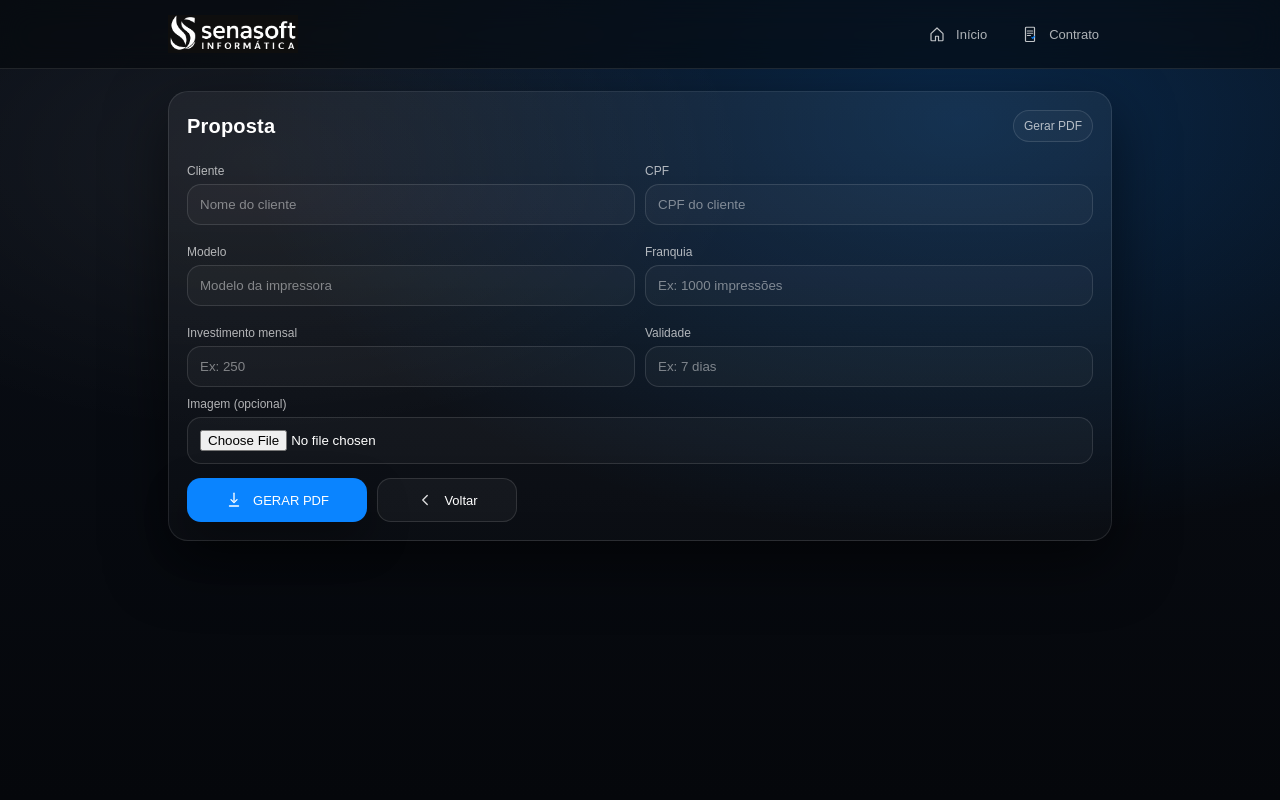
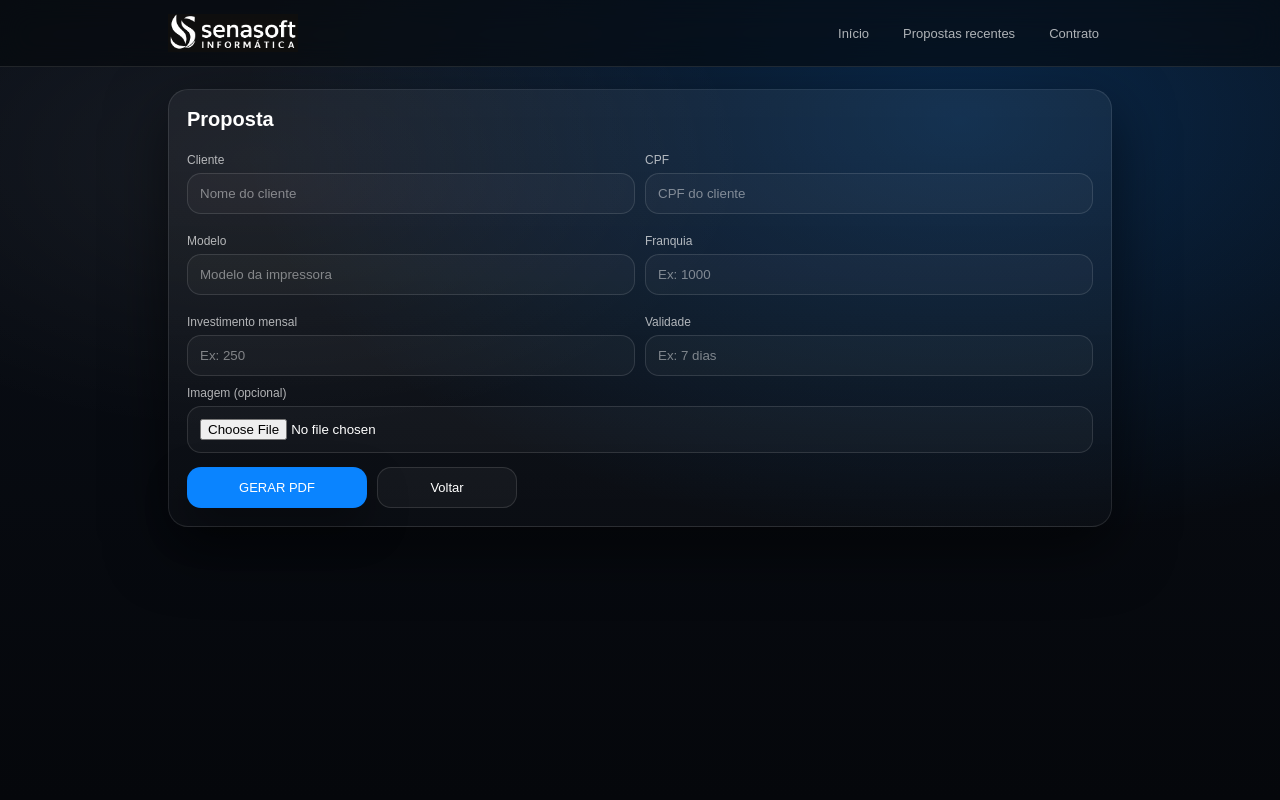
Before and after one commit to mateussenamlv-hash/gerador-propostas, a Flask app: page /proposta in a window 1280 px wide. Run offline with Flask 3, Linux system fonts and the light colour scheme.

Commit message:
Update proposta.html

```diff
--- a/templates/proposta.html
+++ b/templates/proposta.html
@@ -7,13 +7,11 @@
   <style>
     :root{
       --bg0:#05070b;
-      --bg1:#070b12;
       --bg2:#0a0f18;
-      --glass: rgba(255,255,255,.04);
       --line: rgba(255,255,255,.10);
       --text:#ffffff;
       --muted: rgba(255,255,255,.68);
-      --blue:#0a84ff; /* manter */
+      --blue:#0a84ff;
       --shadow: 0 22px 60px rgba(0,0,0,.55);
       --radius: 20px;
     }
@@ -49,9 +47,7 @@
     .logo img{ height:38px; display:block; }
     .logo{ text-decoration:none; display:flex; align-items:center; }
 
-    .nav{
-      display:flex; gap:8px; align-items:center;
-    }
+    .nav{ display:flex; gap:8px; align-items:center; }
     .nav a{
       text-decoration:none;
       color: var(--muted);
@@ -71,11 +67,7 @@
       transform: translateY(-1px);
     }
 
-    .wrap{
-      max-width: 980px;
-      margin: 0 auto;
-      padding: 22px 18px 28px;
-    }
+    .wrap{ max-width: 980px; margin: 0 auto; padding: 22px 18px 28px; }
 
     .panel{
       border:1px solid var(--line);
@@ -85,27 +77,8 @@
       padding: 18px;
     }
 
-    .header{
-      display:flex;
-      align-items:center;
-      justify-content:space-between;
-      gap:12px;
-      margin-bottom: 12px;
-    }
-    .header h1{
-      margin:0;
-      font-size: 20px;
-      letter-spacing:.2px;
-    }
-    .chip{
-      font-size:12px;
-      color: var(--muted);
-      padding: 8px 10px;
-      border-radius: 999px;
-      border:1px solid rgba(255,255,255,.12);
-      background: rgba(255,255,255,.03);
-      white-space:nowrap;
-    }
+    .header{ display:flex; align-items:center; justify-content:space-between; gap:12px; margin-bottom: 12px; }
+    .header h1{ margin:0; font-size: 20px; }
 
     .grid{
       display:grid;
@@ -117,12 +90,7 @@
       .header{ flex-direction:column; align-items:flex-start; }
     }
 
-    label{
-      display:block;
-      font-size:12px;
-      color: var(--muted);
-      margin: 10px 0 6px;
-    }
+    label{ display:block; font-size:12px; color: var(--muted); margin: 10px 0 6px; }
     input{
       width:100%;
       padding: 12px 12px;
@@ -138,18 +106,8 @@
       box-shadow: 0 0 0 4px rgba(10,132,255,.12);
     }
 
-    .file{
-      margin-top: 10px;
-    }
+    .actions{ display:flex; gap:10px; flex-wrap:wrap; margin-top: 14px; align-items:center; }
 
-    .actions{
-      display:flex;
-      gap:10px;
-      flex-wrap:wrap;
-      margin-top: 14px;
-    }
-
-    /* Botão azul de gerar PDF (como você pediu) */
     button{
       padding: 12px 14px;
       border-radius: 14px;
@@ -168,6 +126,7 @@
     }
     button:hover{ filter: brightness(1.05); transform: translateY(-1px); }
     button:active{ transform: translateY(0); }
+    button[disabled]{ opacity:.75; cursor:not-allowed; transform:none; }
 
     .btn-secondary{
       padding: 12px 14px;
@@ -189,7 +148,16 @@
       background: rgba(10,132,255,.10);
     }
 
-    svg{ width:18px; height:18px; }
+    /* spinner */
+    .spinner{
+      width:16px;height:16px;
+      border:2px solid rgba(255,255,255,.55);
+      border-top-color: rgba(255,255,255,.15);
+      border-radius:999px;
+      animation: spin .8s linear infinite;
+      display:none;
+    }
+    @keyframes spin{ to{ transform: rotate(360deg); } }
   </style>
 </head>
 <body>
@@ -198,8 +166,9 @@
     <div class="topbar-inner">
       <a class="logo" href="/"><img src="/static/logo.png" alt="Logo"></a>
       <nav class="nav">
-        <a href="/"><svg viewBox="0 0 24 24" fill="none"><path d="M4 11.5 12 4l8 7.5V20a1 1 0 0 1-1 1h-5v-6H10v6H5a1 1 0 0 1-1-1v-8.5Z" stroke="rgba(255,255,255,.75)" stroke-width="1.6" stroke-linejoin="round"/></svg>Início</a>
-        <a href="/contrato"><svg viewBox="0 0 24 24" fill="none"><path d="M7 3h10a1 1 0 0 1 1 1v17a1 1 0 0 1-1 1H7a1 1 0 0 1-1-1V4a1 1 0 0 1 1-1Z" stroke="rgba(255,255,255,.75)" stroke-width="1.6"/><path d="M8.5 8h7M8.5 11h7M8.5 14h4" stroke="rgba(255,255,255,.75)" stroke-width="1.6" stroke-linecap="round"/><path d="M14.5 16.5l1.2 1.2 2.3-2.3" stroke="rgba(10,132,255,.9)" stroke-width="1.8" stroke-linecap="round" stroke-linejoin="round"/></svg>Contrato</a>
+        <a href="/">Início</a>
+        <a href="/propostas-recentes">Propostas recentes</a>
+        <a href="/contrato">Contrato</a>
       </nav>
     </div>
   </header>
@@ -208,10 +177,9 @@
     <section class="panel">
       <div class="header">
         <h1>Proposta</h1>
-        <div class="chip">Gerar PDF</div>
       </div>
 
-      <form method="post" action="/gerar-pdf" enctype="multipart/form-data">
+      <form id="formProposta" method="post" action="/gerar-pdf" enctype="multipart/form-data">
         <div class="grid">
           <div>
             <label>Cliente</label>
@@ -227,7 +195,7 @@
           </div>
           <div>
             <label>Franquia</label>
-            <input name="franquia" placeholder="Ex: 1000 impressões" required>
+            <input name="franquia" placeholder="Ex: 1000" required>
           </div>
           <div>
             <label>Investimento mensal</label>
@@ -239,31 +207,35 @@
           </div>
         </div>
 
-        <div class="file">
+        <div style="margin-top:10px;">
           <label>Imagem (opcional)</label>
           <input type="file" name="imagem" accept="image/*">
         </div>
 
         <div class="actions">
-          <button type="submit">
-            <svg viewBox="0 0 24 24" fill="none">
-              <path d="M12 3v10" stroke="white" stroke-width="1.8" stroke-linecap="round"/>
-              <path d="M8 11.5 12 15.5l4-4" stroke="white" stroke-width="1.8" stroke-linecap="round" stroke-linejoin="round"/>
-              <path d="M6 20h12" stroke="white" stroke-width="1.8" stroke-linecap="round"/>
-            </svg>
-            GERAR PDF
+          <button id="btnGerar" type="submit">
+            <span id="btnText">GERAR PDF</span>
+            <span id="spin" class="spinner"></span>
           </button>
 
-          <a class="btn-secondary" href="/">
-            <svg viewBox="0 0 24 24" fill="none">
-              <path d="M15 6l-6 6 6 6" stroke="rgba(255,255,255,.85)" stroke-width="1.8" stroke-linecap="round" stroke-linejoin="round"/>
-            </svg>
-            Voltar
-          </a>
+          <a class="btn-secondary" href="/">Voltar</a>
         </div>
       </form>
     </section>
   </main>
 
+  <script>
+    const form = document.getElementById("formProposta");
+    const btn = document.getElementById("btnGerar");
+    const txt = document.getElementById("btnText");
+    const spin = document.getElementById("spin");
+
+    form.addEventListener("submit", () => {
+      btn.disabled = true;
+      txt.textContent = "Gerando...";
+      spin.style.display = "inline-block";
+    });
+  </script>
+
 </body>
 </html>
```
